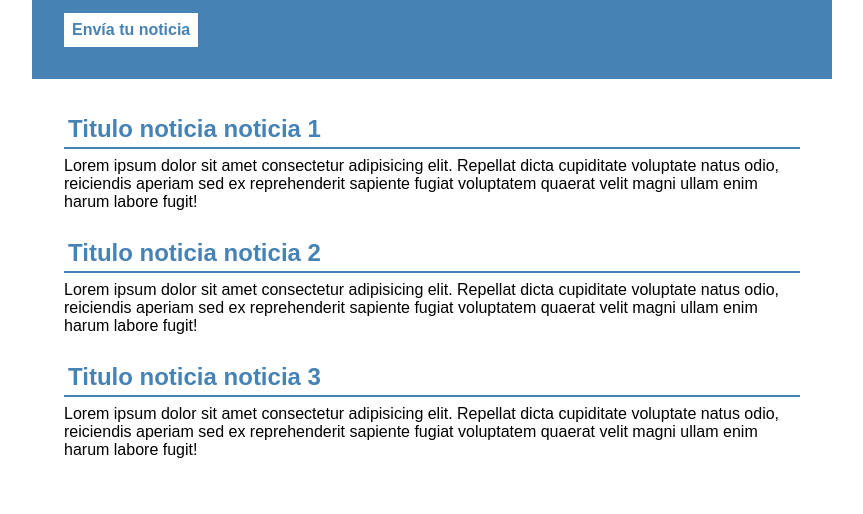
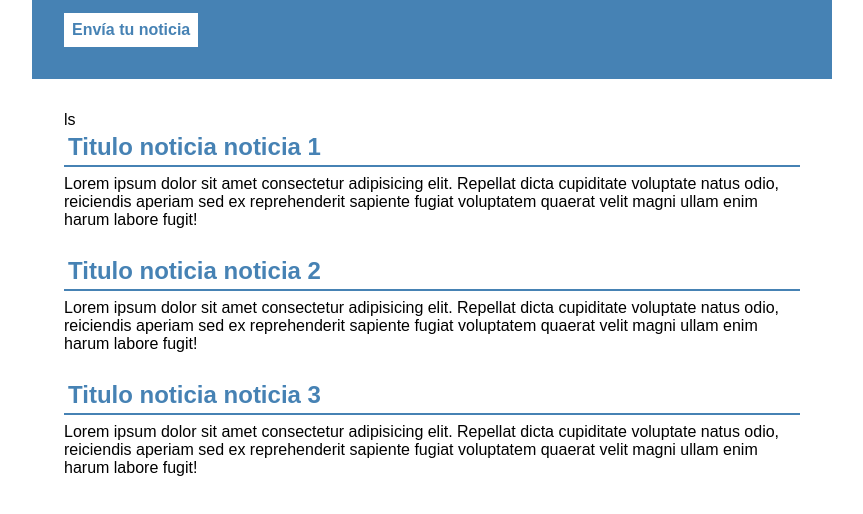
Before and after one commit to Bertooor/Ejercicios_semana2, a plain HTML site: page semana-02-parejas1/index.html in a window 1280 px wide. Shown: the part 72-586 px from the top of the page, without its empty margins (208-1071 px from the left). Drawn offline with Linux system fonts and the light colour scheme.

Commit message:
index terminado

```diff
--- a/semana-02-parejas1/index.html
+++ b/semana-02-parejas1/index.html
@@ -19,7 +19,7 @@
 
 
     <ul class="lista-noticias">
-
+ls
       <li>
         <h2 > Titulo noticia noticia 1</h2>
 
```
